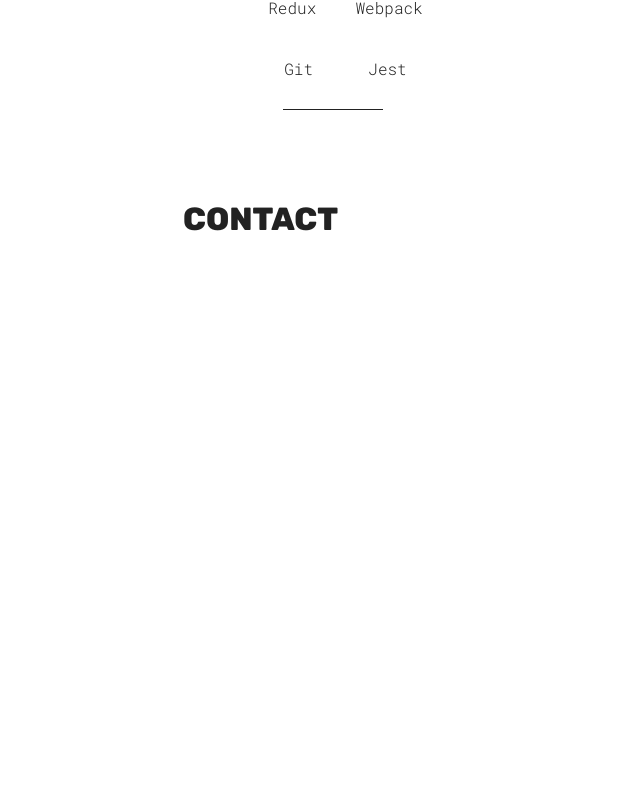
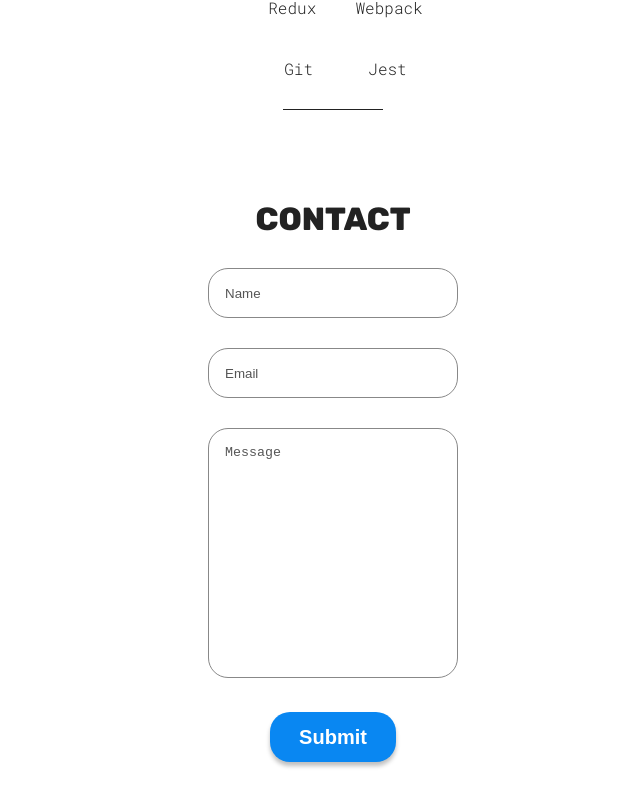
Before and after one commit to velas017/personal-react-website-1, a React (Vite) app: page / in a window 1280 px wide. Shown: the part 2370-3176 px from the top of the page, without its empty margins (307-947 px from the left). Before the commit the page ends 2698 px from the top, so only its background shows below. Built offline with nearby package versions, Linux system fonts and the light colour scheme.

Commit message:
adding contact form & styling

```diff
--- a/src/sections/Contact/Contact.jsx
+++ b/src/sections/Contact/Contact.jsx
@@ -4,7 +4,44 @@ function Contact() {
   return (
     <section id='contact' className={styles.container}>
         <h1 className='sectionTitle'>Contact</h1>
-        <form action=''></form>
+        <form action=''>
+            <div className='formGroup'>
+                <label htmlFor='name' hidden>
+                    Name
+                </label>
+                <input
+                    type="text"
+                    name="name"
+                    id="name"
+                    placeholder='Name'
+                    required
+                />
+            </div>
+            <div className='formGroup'>
+                <label htmlFor='email' hidden>
+                    Email
+                </label>
+                <input
+                    type="text"
+                    name="email"
+                    id="email"
+                    placeholder='Email'
+                    required
+                />
+            </div>
+            <div className='formGroup'>
+                <label htmlFor='message' hidden>
+                    Message
+                </label>
+                <textarea
+                    name="message"
+                    id="message"
+                    placeholder='Message'
+                    required
+                />
+            </div>
+            <input className='hover btn' type="submit" value='Submit' />
+        </form>
     </section>
   );
 }
--- a/src/sections/Contact/ContactStyles.module.css
+++ b/src/sections/Contact/ContactStyles.module.css
@@ -0,0 +1,62 @@
+.container {
+    display: flex;
+    flex-direction: column;
+    text-align: center;
+}
+
+form {
+    display: flex;
+    flex-direction: column;
+    gap: 30px;
+}
+
+textarea,
+input:not([type='submit']) {
+    height: 50px;
+    padding-left: 16px;
+    width: 250px;
+}
+
+textarea {
+    padding-top: 16px;
+    resize: none;
+    height: 250px;
+}
+
+input,
+textarea {
+    border-radius: 20px;
+    border: #888 1px solid;
+    box-sizing: border-box;
+    justify-self: center;
+    background-color: var(--background-color);
+    color: var(--form-text-color);
+}
+
+::placeholder {
+    color: var(--form-text-color);
+}
+
+input[type='submit'] {
+    background-color: var(--btn-color);
+    color: var(--btn-text-color);
+    border: none;
+    border-radius: 20px;
+    width: 126px;
+    height: 50px;
+    font-size: 20px;
+    font-weight: bold;
+    box-shadow: 0 4px 4px rgba(0, 0, 0, 0.25);
+    transition: box-shadow 200ms ease-in-out, transform 200ms ease-in-out;
+    margin: auto;
+
+}
+
+input[type='submit'] :hover {
+    transform: scale(1.05);
+}
+
+input[type='submit'] :active {
+    transform: translateY(2px);
+    box-shadow: 0 2px 2px rgba(0, 0, 0, 0.25);
+}
```
